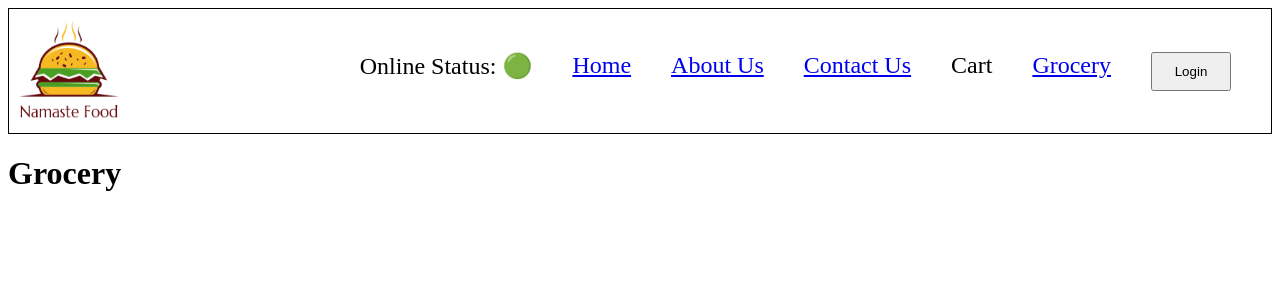
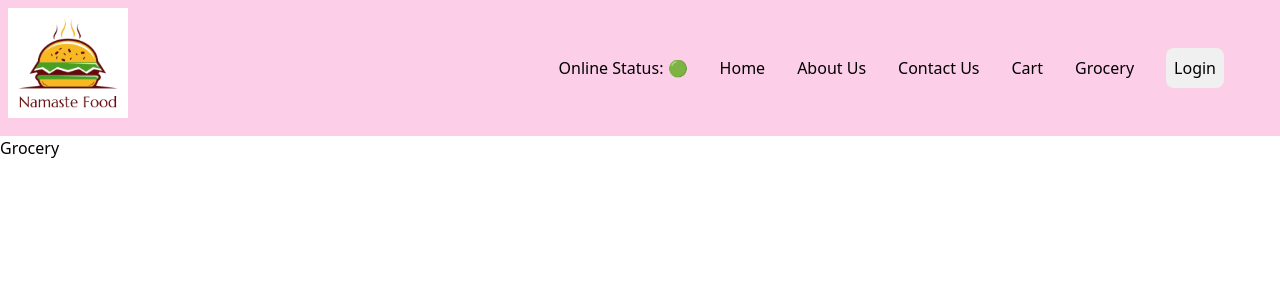
Before and after one commit to chanchaldhingra/namaste-react, a React (Vite) app: page /grocery in a window 1280 px wide. Shown: the top 300 px of the page. Built offline with nearby package versions, Linux system fonts and the light colour scheme.

Commit message:
lec-10 tailwind css

```diff
--- a/index.css
+++ b/index.css
@@ -1,105 +1,2 @@
 
-.header {
-    border: 1px solid black;
-    display: flex;
-    justify-content: space-between;
-    align-items: center;
-}
-
-.logo{
-    width: 120px;
-    height: 120px;
-}
-
-.nav-items{
-    margin: 0 20px;
-}
-
-.nav-items > ul{
-    display: flex;
-    list-style: none;
-    font-size: 24px;
-}
-
-.nav-items > ul > li {
-    padding: 0 10px;
-    margin: 10px;
-}
-
-.res-card{
-    /* height: 350px; */
-    width: 200px;
-    padding: 10px;
-    background-color: #f0f0f0;
-    box-sizing: border-box;
-}
-
-.res-card > * {
-    word-wrap: break-word;
-}
-
-.res-card img {
-    width: 180px;
-    height: 180px;
-}
-
-.res-card:hover{
-    cursor: pointer;
-    border: 1px solid black;
-}
-
-.search {
-    padding: 10px;
-}
-
-.res-container{
-    display: flex;
-    flex-wrap: wrap;
-    gap: 15px;
-}
-
-.res-logo{
-    width: 100%;
-}
-
-.filter-btn, .search-btn{
-    margin: 10px 0;
-    padding: 5px;
-}
-
-.shimmer-container{
-    display: flex;
-    justify-content: flex-start;
-    align-items: center;
-    gap: 15px;
-    margin-top: 10px;
-}
-
-.shimmer-cards{
-    width: 200px;
-    height: 350px;
-    padding: 10px;
-    background-color: #f0f0f0;
-    box-sizing: border-box;
-    border: 1px solid black;
-}
-
-.login-btn{
-    padding: 10px;
-    min-width: 80px;
-}
-
-.filter {
-    display : flex;
-    align-items: center;
-    gap: 20px;
-}
-
-.search-box > *+*{
-    margin-left:10px;
-}
-
-.user-card{
-    border: 1px solid black;
-    padding: 10px;
-}
+@import "tailwindcss";
--- a/package.json
+++ b/package.json
@@ -18,10 +18,12 @@
   },
   "homepage": "https://github.com/chanchaldhingra/namaste-react#readme",
   "dependencies": {
+    "@tailwindcss/postcss": "^4.0.17",
     "parcel": "^2.13.3",
     "react": "^19.0.0",
     "react-dom": "^19.0.0",
-    "react-router": "^7.4.0"
+    "react-router": "^7.4.0",
+    "tailwindcss": "^4.0.17"
   },
   "devDependencies": {
     "process": "^0.11.10"
--- a/src/components/Body.js
+++ b/src/components/Body.js
@@ -23,24 +23,24 @@ const Body = () => {
 
     return listOfRestaurant.length===0 ? (<Shimmer />) : (
         <div className="body">
-            <div className="filter">
-                <div className="search-box">
-                    <input className="search-box" value={searchText} onChange={(event) => {
+            <div className="flex items-center my-3">
+                <div className="flex items-center">
+                    <input className="border-2 mx-3" value={searchText} onChange={(event) => {
                         setSearchText(event.target.value);
                     }}/>
-                    <button className="search-btn" onClick={()=> {
+                    <button className="bg-[#f0f0f0] p-2 rounded-lg" onClick={()=> {
                         const filteredList = listOfRestaurant.filter(restaurant => restaurant.name.toLowerCase().includes(searchText.toLowerCase()));
                         setFilteredRestaurant(filteredList);
                     }}>Search</button>
                 </div>
-                <button className="filter-btn" onClick={() => {
+                <button className="ml-7 bg-[#f0f0f0] p-2 rounded-lg" onClick={() => {
                     const filteredList = listOfRestaurant.filter(ele => ele.avgRating>4);
                     setFilteredRestaurant(filteredList);
                 }}>
                     Top Rated Restaurants
                 </button>
             </div>
-            <div className="res-container">
+            <div className="flex items-center gap-2.5 flex-wrap">
                 {
                     filteredRestaurant.map(restaurant => <Link key={restaurant.id} to={"/restaurant/"+restaurant.id}><RestaurantCard key={restaurant.id} resName = {restaurant} /></Link>)
                 }
--- a/src/components/Header.js
+++ b/src/components/Header.js
@@ -10,19 +10,19 @@ const Header = () => {
     const onlineStatus = useOnlineStatus();
 
     return (
-        <div className="header">
-            <div className="logo-container">
+        <div className="flex justify-between items-center bg-pink-200 p-2">
+            <div className="w-30 h-30">
                 <Link to="/"><img className="logo" src={logoImage} alt="logo" /></Link>
             </div>
-            <div className="nav-items">
-                <ul>
-                    <li>Online Status: {onlineStatus ? '🟢' : '🔴'}</li>
-                    <li><Link to="/">Home</Link></li>
-                    <li><Link to="/about">About Us</Link></li>
-                    <li><Link to="/contact">Contact Us</Link></li>
-                    <li>Cart</li>
-                    <li><Link to="/grocery">Grocery</Link></li>
-                    <li><button className="login-btn" onClick={() => {
+            <div>
+                <ul className="flex items-center p-4 m-4">
+                    <li className="px-4">Online Status: {onlineStatus ? '🟢' : '🔴'}</li>
+                    <li className="px-4"><Link to="/">Home</Link></li>
+                    <li className="px-4"><Link to="/about">About Us</Link></li>
+                    <li className="px-4"><Link to="/contact">Contact Us</Link></li>
+                    <li className="px-4">Cart</li>
+                    <li className="px-4"><Link to="/grocery">Grocery</Link></li>
+                    <li className="px-4"><button className="p-2 bg-[#f0f0f0] rounded-lg" onClick={() => {
                         loginBtn==='Login' ? setLoginBtn('Logout') : setLoginBtn('Login');
                     }}>{loginBtn}</button></li>
                 </ul>
--- a/src/components/RestaurantCard.js
+++ b/src/components/RestaurantCard.js
@@ -1,20 +1,20 @@
-
-
 import {imageBaseUrl} from "../utils/constants";
 
 const RestaurantCard = ({resName}) => {
 
     const {name, cuisines, avgRating, sla, cloudinaryImageId, costForTwo}=resName;
     return (
-        <div className="res-card">
-            <img className="res-logo" alt="res-logo"
+        <div className="w-[200px] h-[380px] m-2 p-2 bg-[#f0f0f0] border-2 flex items-center flex-col">
+            <img className="w-[180px] h-[180px] m-2" alt="res-logo"
                 src={imageBaseUrl + cloudinaryImageId} />
 
-            <h3>{name}</h3>
-            <h4>{cuisines.join(', ')}</h4>
-            <h4>{avgRating} stars</h4>
-            <h4>{costForTwo}</h4>
-            <h4>{sla.slaString}</h4>
+            <div>
+                <h3>{name}</h3>
+                <h4>{cuisines.join(', ')}</h4>
+                <h4>{avgRating} stars</h4>
+                <h4>{costForTwo}</h4>
+                <h4>{sla.slaString}</h4>
+            </div>
         </div>
     );
 };
--- a/src/components/RestaurantMenu.js
+++ b/src/components/RestaurantMenu.js
@@ -17,7 +17,7 @@ const RestaurantMenu = () => {
     )
 
     return (
-        <div className="Menu">
+        <div className="w-[500px] m-2">
             <h1>{name}</h1>
             <p>{cuisines.join(", ")} - {costForTwoMessage}</p>
             {
```
Also changed, not shown: .postcssrc (added), 1 other file (tests, documents, lock files or other folders).
